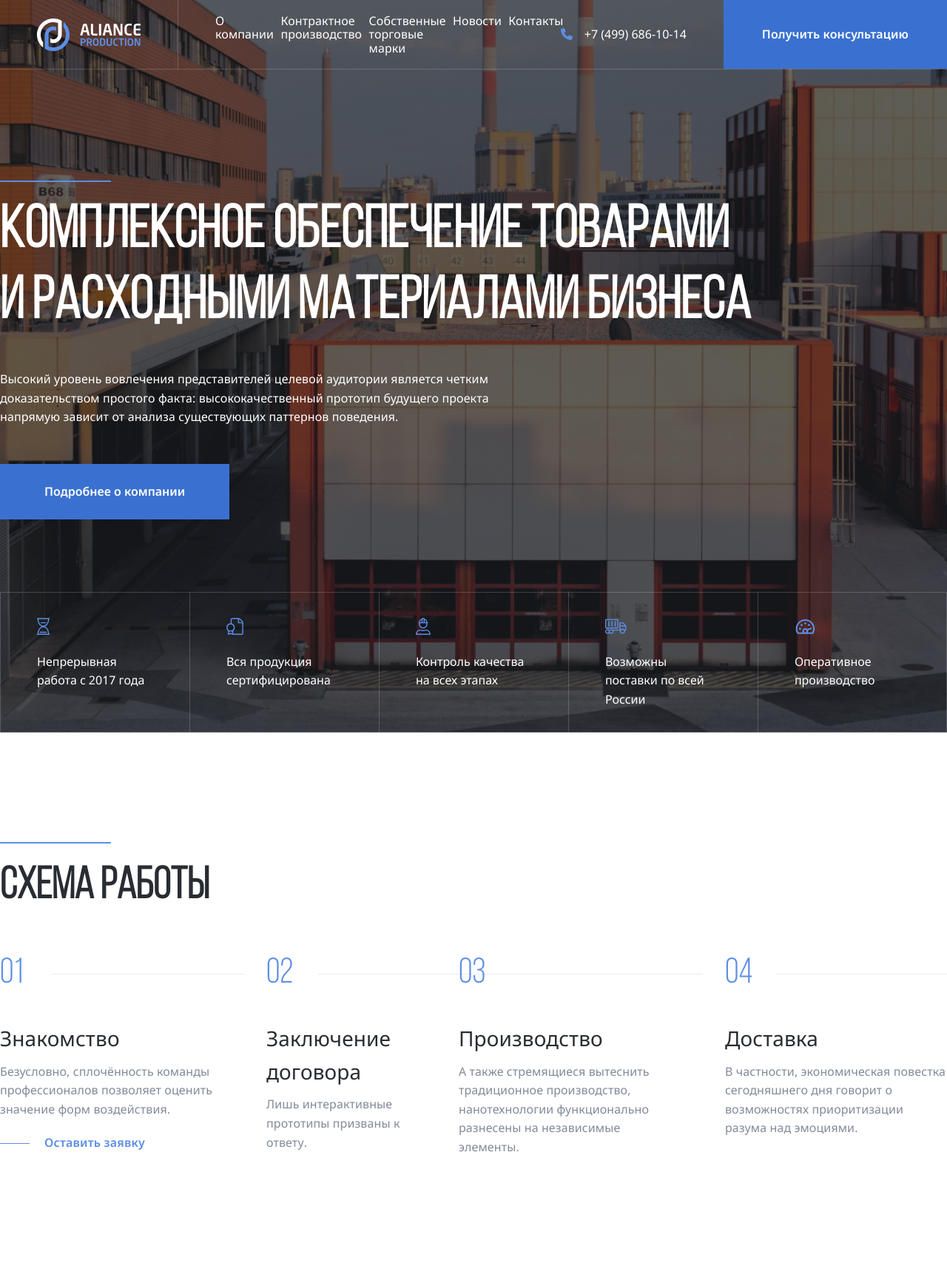
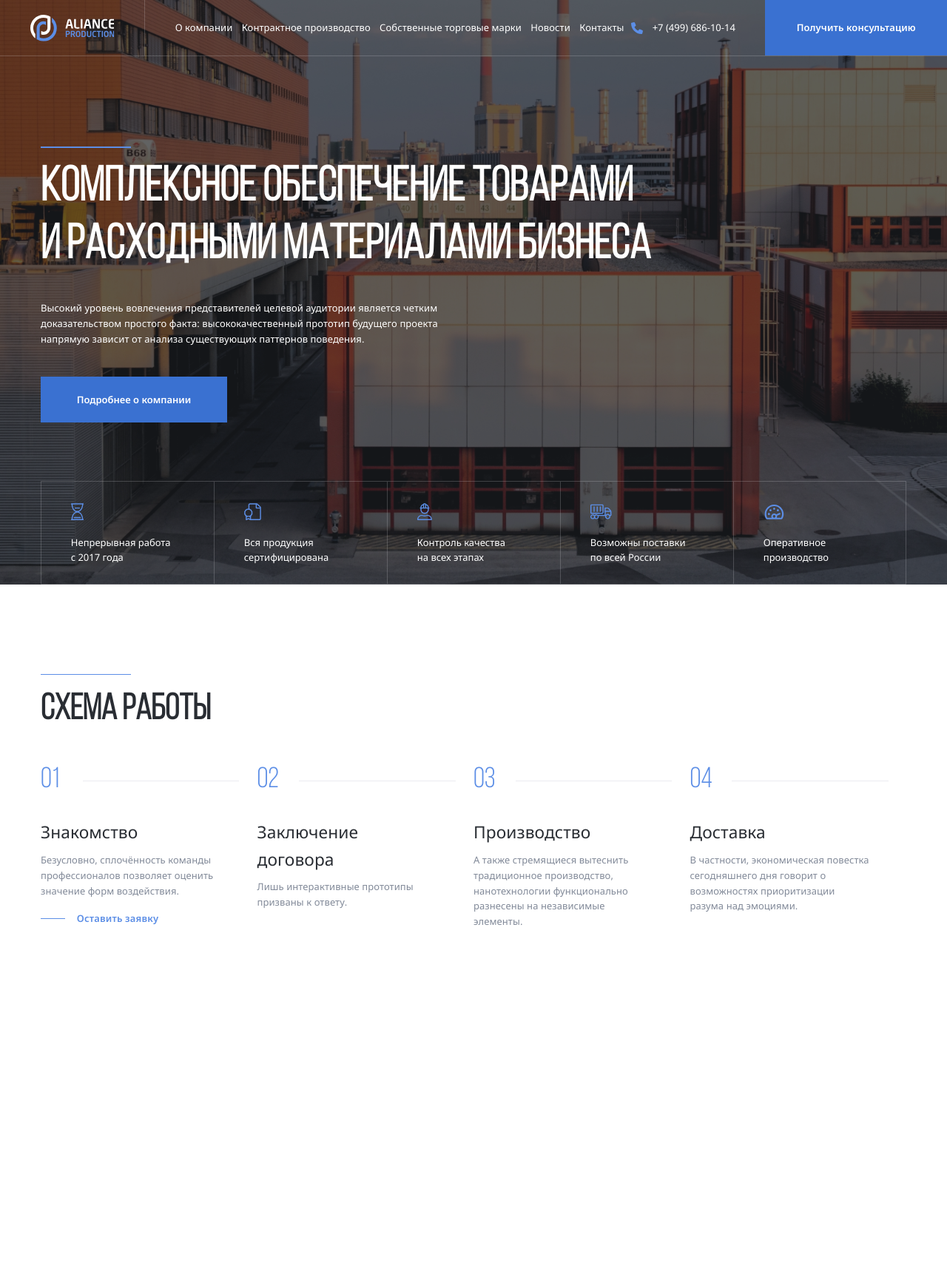
Before and after one commit to katanablaade/Aliance, a PHP site: page / in a window 1280 px wide. Shown: the whole page at 74% size. After the commit the page ends 1251 px from the top, so only its background shows below. Run offline with PHP 8.4, Linux system fonts and the light colour scheme.

Commit message:
fix: header-feauters

```diff
--- a/css/style.css
+++ b/css/style.css
@@ -2,7 +2,7 @@
   box-sizing: border-box;
 }
 html {
-  font-size: 1rem;
+  font-size: 16px;
 }
 @font-face {
   font-family: "Bebas Neue";
@@ -20,7 +20,7 @@ body {
   font-variation-settings: "wdth" 100;
 }
 .container {
-  max-width: 1440px;
+  max-width: 90rem;
   margin: auto;
   padding: 0;
 }
@@ -28,37 +28,37 @@ body {
   display: flex;
   align-items: center;
   color: #fff;
-  height: 94px;
+  height: 5.875rem;
   position: fixed;
   width: 100%;
   left: 0;
   top: 0;
   z-index: 2;
-  border-bottom: 0.0625rem solid rgba(235, 235, 240, 0.2);
+  border-bottom: 1px solid rgba(235, 235, 240, 0.2);
   transition: background-color 0.2s, height 0.2s;
 }
 .navbar-light {
   background-color: #fff;
   color: rgb(41, 45, 51);
-  height: 74px;
+  height: 4.625rem;
 }
 .logo-svg {
-  width: 140px;
-  height: 44px;
+  width: 8.75rem;
+  height: 2.75rem;
 }
 .navbar-light .header-logo-path {
   fill: rgb(41, 45, 51);
 }
 
 .header {
-  padding-top: 94px;
+  padding-top: 5.875rem;
   min-height: 89vh;
 }
 .header-image {
   background-image: url("../img/header-img.jpeg");
   background-size: cover;
   background-repeat: no-repeat;
-  background-position: center -54px;
+  background-position: center -3.375rem;
   position: relative;
 }
 .header-image::before {
@@ -74,8 +74,8 @@ body {
 .header-logo {
   display: flex;
   align-items: center;
-  padding: 0rem 50px;
-  border-right: 0.0625rem solid rgba(235, 235, 240, 0.2);
+  padding: 0px 3.125rem;
+  border-right: 1px solid rgba(235, 235, 240, 0.2);
   height: 100%;
 }
 .icon-svg {
@@ -86,7 +86,7 @@ body {
   flex-basis: 100%;
   display: flex;
   list-style: none;
-  padding-left: 50px;
+  padding-left: 3.125rem;
   margin: 0;
 }
 .header-nav-item:not(:last-child) {
@@ -94,29 +94,29 @@ body {
 }
 .header-nav-link {
   text-decoration: none;
-  font-size: 16px;
+  font-size: 1rem;
   color: inherit;
-  letter-spacing: 0.1008px;
+  letter-spacing: 0.0063rem;
 }
 .header-phone {
   flex-shrink: 0;
   display: flex;
   align-items: center;
-  gap: 16px;
+  gap: 1rem;
 }
 .header-phone-link {
   text-decoration: none;
-  font-size: 16px;
+  font-size: 1rem;
   color: inherit;
-  margin-right: 50px;
+  margin-right: 3.125rem;
 }
 .button {
-  font-size: 16px;
+  font-size: 1rem;
   font-weight: 600;
   line-height: 160%;
   color: #ffffff;
   background: rgb(58, 113, 209);
-  padding: 25px 60px;
+  padding: 1.5625rem 3.75rem;
   border: none;
   display: inline-block;
   cursor: pointer;
@@ -124,157 +124,157 @@ body {
 .navbar-button {
   flex-shrink: 0;
   height: 100%;
-  padding: 25px 52px;
-  letter-spacing: 0.1008px;
+  padding: 1.5625rem 3.25rem;
+  letter-spacing: 0.0063rem;
 }
 .header-button {
   height: 100%;
 }
 .seporator {
   background: rgb(92, 142, 230);
-  width: 150px;
-  height: 2px;
+  width: 9.375rem;
+  height: 0.125rem;
 }
 .header-content {
-  padding-top: 150px;
+  padding-top: 9.375rem;
   position: relative;
   z-index: 1;
   color: #fff;
 }
 .header-title {
-  max-width: 1080px;
+  max-width: 67.5rem;
   font-family: "Bebas Neue";
-  font-size: 80px;
+  font-size: 5rem;
   line-height: 120%;
-  margin: 30px 0;
-  margin-top: 20px;
-  letter-spacing: 0.7504px;
-  word-spacing: -2px;
+  margin: 1.875rem 0;
+  margin-top: 1.25rem;
+  letter-spacing: 0.0469rem;
+  word-spacing: -0.125rem;
 }
 .header-text {
-  max-width: 720px;
+  max-width: 45rem;
   font-style: normal;
-  font-size: 16px;
+  font-size: 1rem;
   font-weight: 400;
   line-height: 160%;
-  margin-bottom: 50px;
-  padding-top: 12px;
-  letter-spacing: 0.1008px;
+  margin-bottom: 3.125rem;
+  padding-top: 0.75rem;
+  letter-spacing: 0.0063rem;
 }
 .header-features {
   display: flex;
-  min-width: 168px;
+  min-width: 10.5rem;
   padding: 0;
-  margin-top: 98px;
+  margin-top: 6.125rem;
   list-style: none;
   color: #fff;
   position: relative;
 }
 .header-features-item {
-  padding: 31px 49px;
-  border: 0.0625rem solid rgba(235, 235, 240, 0.2);
-  width: 288px;
+  padding: 1.9375rem 3.0625rem;
+  border: 1px solid rgba(235, 235, 240, 0.2);
+  width: 18rem;
 }
 .header-features-text {
-  font-size: 16px;
+  font-size: 1rem;
   font-weight: 400;
   line-height: 160%;
   margin-bottom: 0;
-  margin-top: 17px;
+  margin-top: 1.0625rem;
 }
 .header-features-item:not(:last-child) {
   border-right: none;
 }
 .section {
-  margin-top: 148px;
-  margin-bottom: 150px;
+  margin-top: 9.25rem;
+  margin-bottom: 9.375rem;
 }
 .section-title {
   font-family: "Bebas Neue";
-  font-size: 60px;
+  font-size: 3.75rem;
   line-height: 120%;
   color: rgb(41, 45, 51);
-  margin-top: 22px;
-  padding-top: 1px;
+  margin-top: 1.375rem;
+  padding-top: 0.0625rem;
 }
 .steps {
   display: flex;
   list-style: none;
   padding: 0;
-  gap: 60px;
+  gap: 3.75rem;
 }
 .steps-item {
-  max-width: 300px;
+  max-width: 18.75rem;
 }
 .steps-num {
   font-family: "Bebas Neue";
   color: rgb(92, 142, 230);
-  font-size: 48px;
+  font-size: 3rem;
   line-height: 120%;
-  margin-top: 3px;
+  margin-top: 0.1875rem;
   display: flex;
   align-items: center;
   position: relative;
 }
 .steps-num::after {
   content: "";
-  height: 1px;
+  height: 0.0625rem;
   background: rgb(235, 235, 240);
-  width: 260px;
-  margin-left: 70px;
+  width: 16.25rem;
+  margin-left: 4.375rem;
   position: absolute;
 }
 .steps-title {
   color: rgb(41, 45, 51);
-  font-size: 28px;
+  font-size: 1.75rem;
   font-weight: 400;
   line-height: 160%;
-  margin-top: 35px;
-  margin-bottom: 10px;
-  letter-spacing: 0.1008px;
+  margin-top: 2.1875rem;
+  margin-bottom: 0.625rem;
+  letter-spacing: 0.0063rem;
 }
 .steps-text {
   color: rgb(130, 138, 153);
-  font-size: 16px;
+  font-size: 1rem;
   font-weight: 400;
   line-height: 160%;
-  margin-top: 10px;
-  margin-bottom: 20px;
-  letter-spacing: 0.1008px;
+  margin-top: 0.625rem;
+  margin-bottom: 1.25rem;
+  letter-spacing: 0.0063rem;
 }
 .steps-link {
   display: flex;
   align-items: center;
   text-decoration: none;
   color: rgb(92, 142, 230);
-  font-size: 16px;
+  font-size: 1rem;
   font-weight: 600;
   line-height: 160%;
-  letter-spacing: 0.2px;
+  letter-spacing: 0.0125rem;
 }
 .steps-link::before {
   content: "";
-  height: 1px;
+  height: 0.0625rem;
   background: rgb(92, 142, 230);
-  width: 40px;
-  margin-right: 20px;
+  width: 2.5rem;
+  margin-right: 1.25rem;
 }
-@media (max-width: 120rem) {
+@media (max-width: 1920px) {
   .header-image {
     background-position: center;
   }
 }
-@media (max-width: 106.25rem) {
+@media (max-width: 1700px) {
   html {
-    font-size: 0.875rem;
+    font-size: 14px;
   }
   .header-image {
     background-position: center;
   }
 }
-@media (max-width: 91.25rem) {
+@media (max-width: 1460px) {
   html {
-    font-size: 0.8125rem;
+    font-size: 13px;
   }
   .header-image {
     background-position: center;
```
